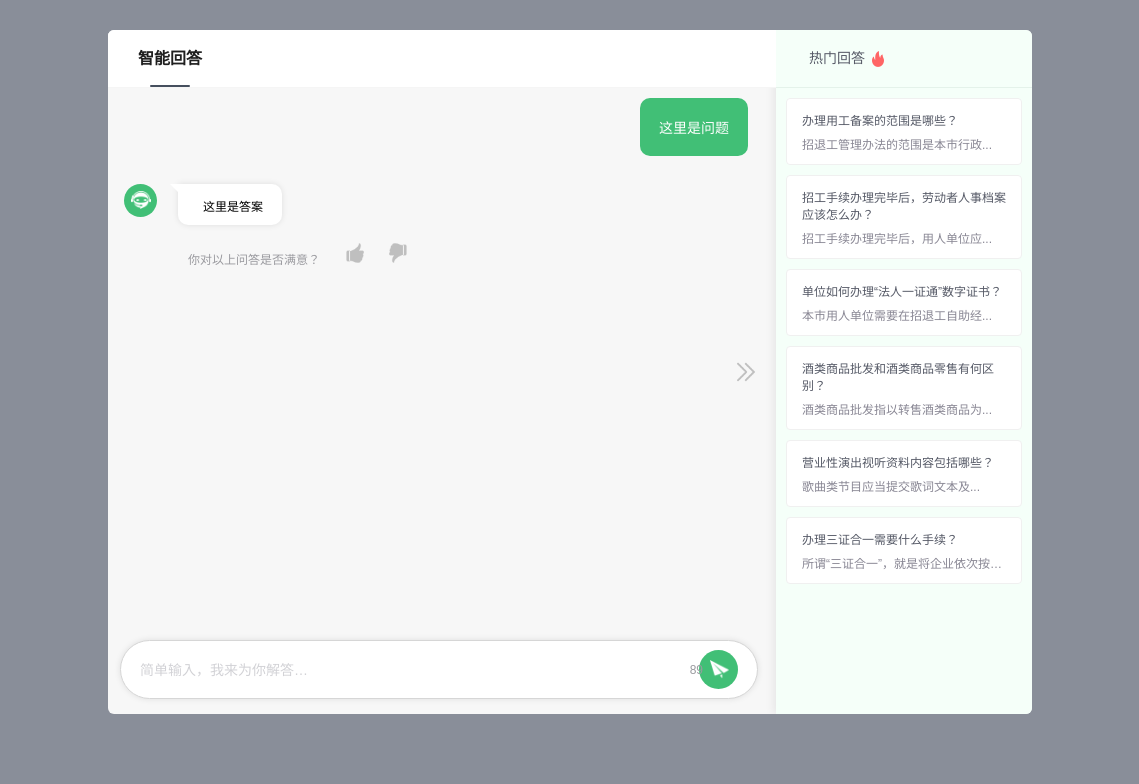
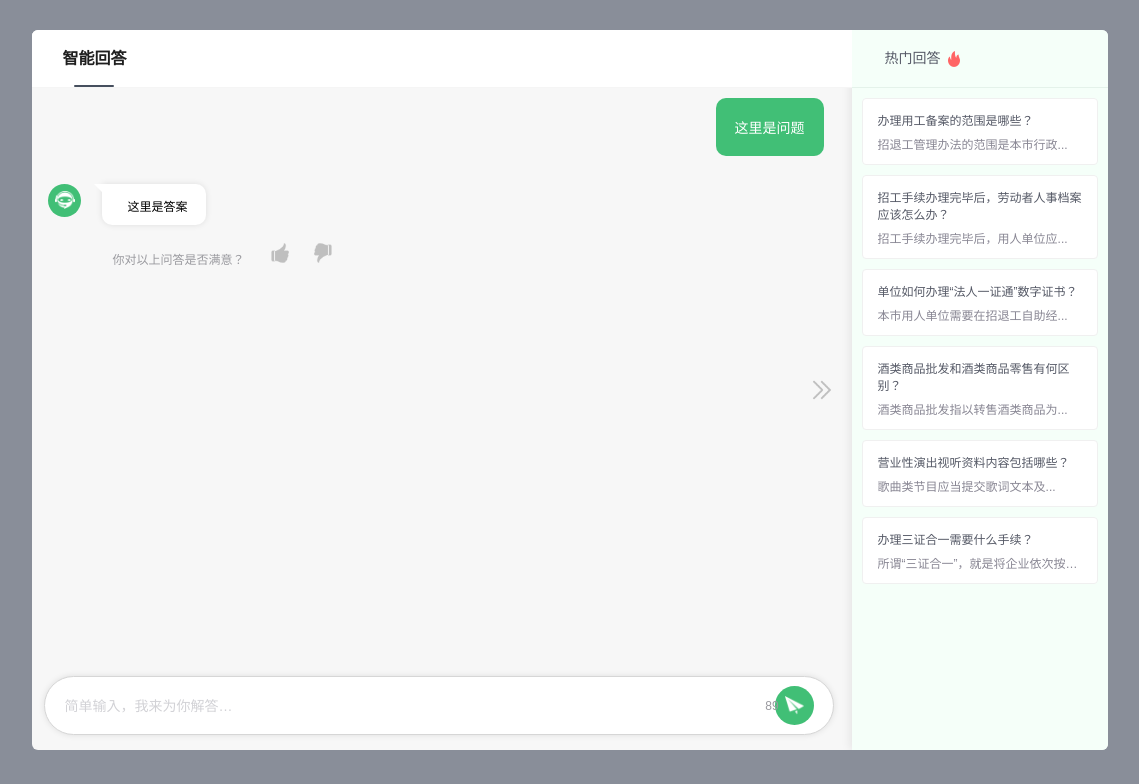
Before and after one commit to graysheeep/chatVue, a Vue app: page / in a window 1536 px wide. Shown: the top 784 px of the page, without its empty margins (198-1337 px from the left). Built offline with nearby package versions, Linux system fonts and the light colour scheme; what vue-resource would draw is missing.

Commit message:
use dynamic width & height

```diff
--- a/src/PCApp.vue
+++ b/src/PCApp.vue
@@ -1,7 +1,13 @@
 <template>
-  <div id="app" :class="{
-    'show-hot': showHot
-  }">
+  <div
+    id="app"
+    :class="{
+      'show-hot': showHot
+    }"
+    :style="{
+      width: winWidth * 0.7 + 'px',
+      height: winHeight * 0.9 + 'px'
+    }">
     <router-view/>
 
     <hot-topic v-show="showHot"/>
@@ -19,7 +25,9 @@ export default {
 
   data () {
     return {
-      showHot: true
+      showHot: true,
+      winWidth: window.innerWidth,
+      winHeight: window.innerHeight
     }
   },
 
@@ -58,24 +66,24 @@ body {
   padding-right: 256px;/*no*/
 }
 
-@media screen and (min-width: 1400px) and (max-width: 1599px) {
+/*@media screen and (min-width: 1400px) and (max-width: 1599px) {
   #app {
-    width: 924px;/*no*/
-    height: 684px;/*no*/
+    width: 924px;
+    height: 684px;
   }
 }
 
 @media screen and (min-width: 1400px) and (max-width: 1600px) {
   #app {
-    width: 924px;/*no*/
-    height: 684px;/*no*/
+    width: 924px;
+    height: 684px;
   }
 }
 
 @media screen and (min-width: 1601px) {
   #app {
-    width: 1201px;/*no*/
-    height: 789px;/*no*/
+    width: 1201px;
+    height: 789px;
   }
-}
+}*/
 </style>
```
